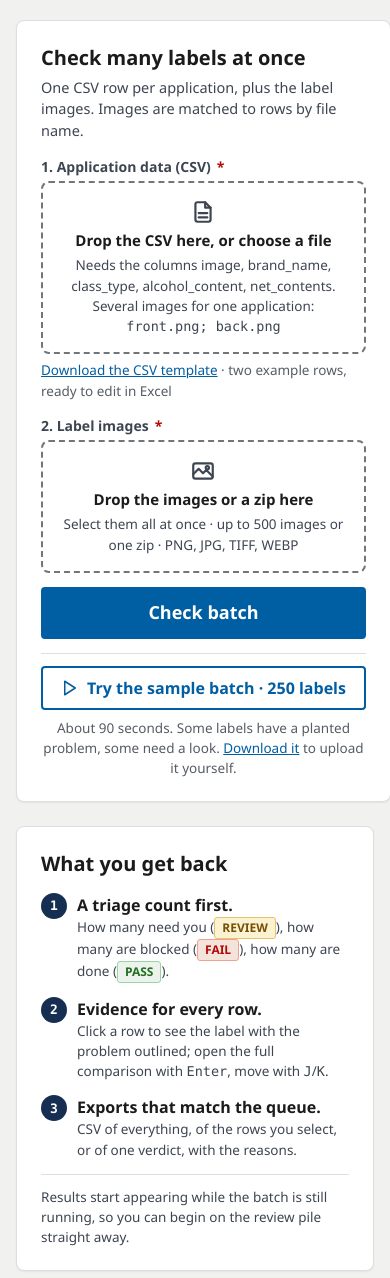
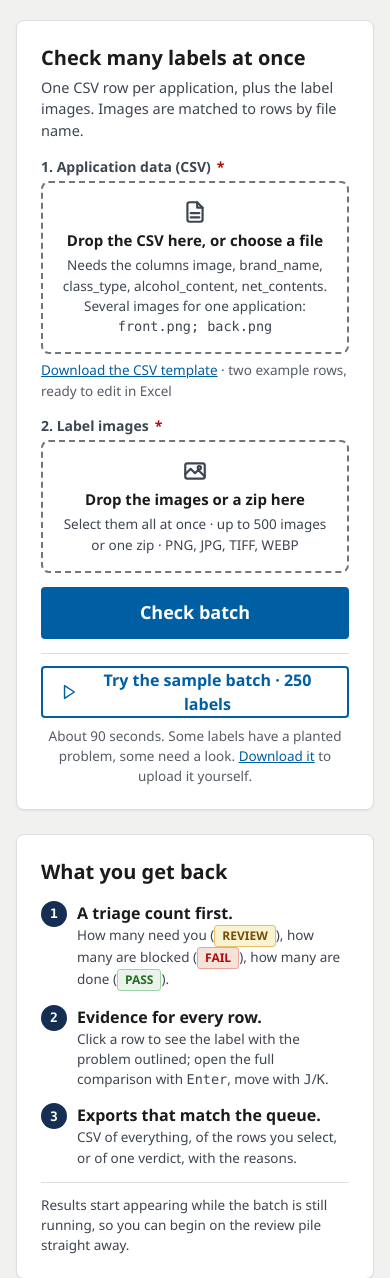
Before and after one commit to azizbenj/ttb-label-verifier, a FastAPI app: page /?tab=batch in a window 390 px wide. Shown: the part 178-1456 px from the top of the page. Run offline with FastAPI, Linux system fonts and the light colour scheme.

Commit message:
Batch tab: the sample-batch button wraps, so a 360-375 px phone does not scroll sideways
The button's label never wrapped (.btn is nowrap), which held the batch
form card at 367 px: on a 375 px screen the page was 8 px wider than
the viewport, on 360 px 23 px. Measured on the live site; 390 px and
desktop were unaffected and still are (one line, 44 px tall).

Co-Authored-By: Claude Opus 5.5 <noreply@anthropic.com>

```diff
--- a/app/static/style.css
+++ b/app/static/style.css
@@ -364,6 +364,7 @@ table.batch-table tr.detail td { white-space: normal; background: var(--surface-
 .drop.compact { padding: 16px 14px; gap: 4px; }
 .drop.compact b { font-size: 15px; }
 .sample-batch { display: flex; flex-direction: column; gap: 8px; padding-top: 12px; border-top: 1px solid var(--line); }
+.sample-batch .btn { white-space: normal; text-align: center; }   /* one line would widen the card past a 375 px screen */
 .steps { display: grid; grid-template-columns: repeat(auto-fit, minmax(min(200px, 100%), 1fr)); gap: 14px; }
 .step { display: flex; gap: 10px; align-items: flex-start; }
 .step .n { width: 26px; height: 26px; border-radius: 999px; background: var(--brand); color: #fff; font-family: var(--mono); font-size: 13px; font-weight: 600; display: grid; place-items: center; flex: none; }
```
